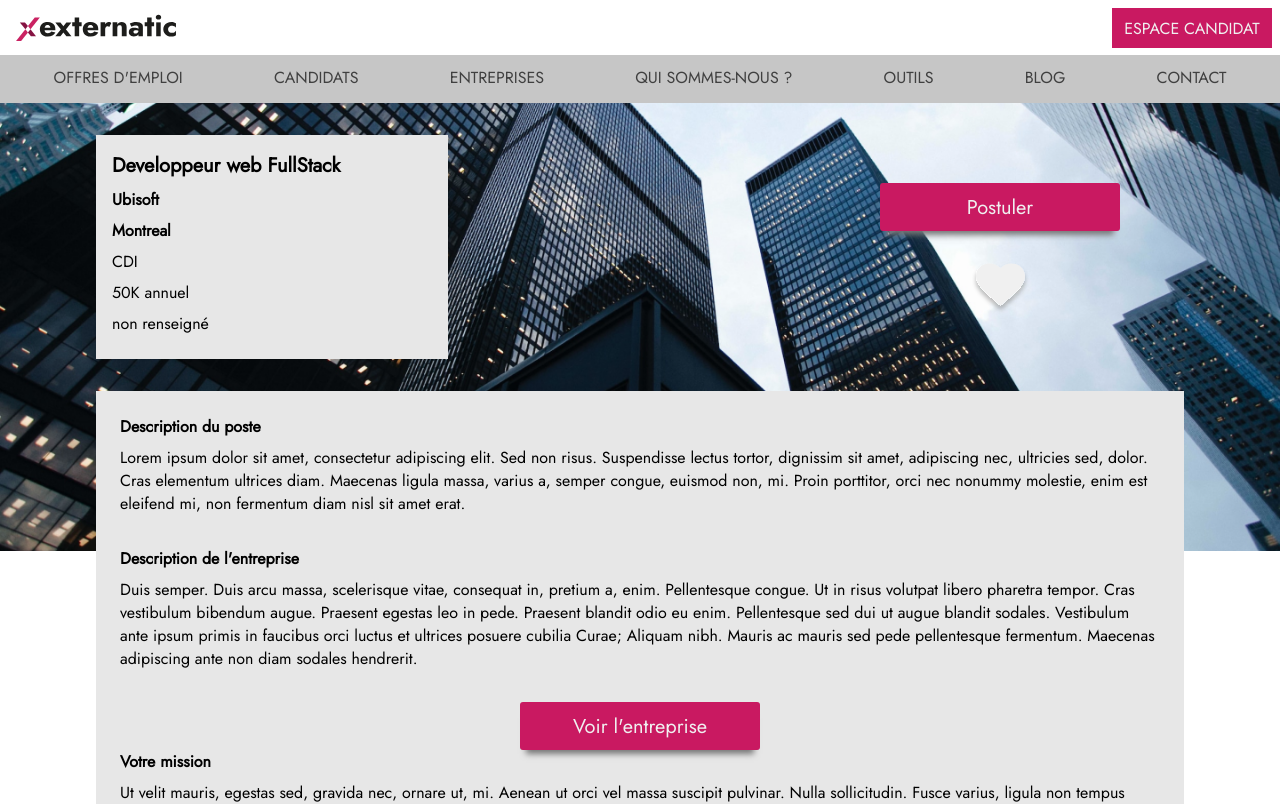
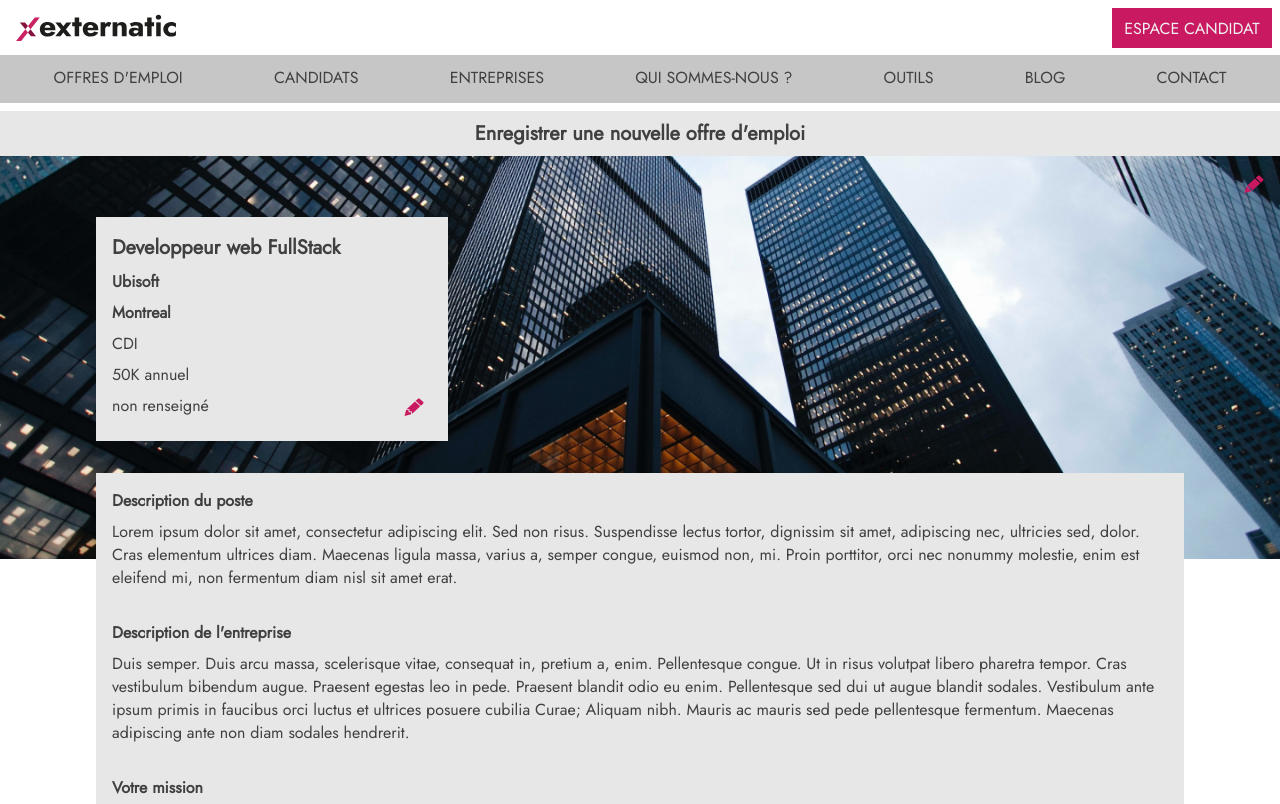
Before and after one commit to ydainna/2022-09-JS-RemoteFR-LesCrewStillants-P3-Externatic, a React (Vite) app in the folder frontend/: page /offerRegister in a window 1280 px wide. Shown: the top 804 px of the page. Built offline with nearby package versions, Linux system fonts and the light colour scheme.

Commit message:
add modal for changing image of banner

```diff
--- a/frontend/src/App.jsx
+++ b/frontend/src/App.jsx
@@ -1,5 +1,5 @@
 import Footer from "@components/Footer/Footer";
-import Offer from "./pages/Offers/Offer";
+import OfferRegister from "./pages/Offers/OfferRegister";
 import Header from "./components/Header/Header";
 
 import "./App.scss";
@@ -8,7 +8,7 @@
   return (
     <div className="App">
       <Header />
-      <Offer />
+      <OfferRegister />
       <Footer />
     </div>
   );
--- a/frontend/src/components/OfferForm/OfferForm.jsx
+++ b/frontend/src/components/OfferForm/OfferForm.jsx
@@ -6,6 +6,7 @@
 import "./OfferForm.scss";
 
 function OfferForm() {
+  const [img, setImg] = useState(offerData[0].img);
   const [nameJob, setNameJob] = useState(offerData[0].nameJob);
   const [nameEntreprise, setNameEntreprise] = useState(
     offerData[0].nameEntreprise
@@ -26,8 +27,11 @@
 
   const [isEditingForm1, setIsEditingForm1] = useState(false);
   const [isEditingForm2, setIsEditingForm2] = useState(false);
+  const [isEditingForm3, setIsEditingForm3] = useState(false);
 
   const [modif, setModif] = useState("Pencil");
+
+  const [showModal, setShowModal] = useState(false);
 
   const images = {
     Pencil,
@@ -52,6 +56,20 @@
     }
   }
 
+  function handleEdit3() {
+    setIsEditingForm3(!isEditingForm3);
+    if (modif === "Pencil") {
+      setModif("Check");
+    } else {
+      setModif("Pencil");
+    }
+  }
+
+  function toggleModal() {
+    handleEdit3();
+    setShowModal(!showModal);
+  }
+
   function handleSubmit(event) {
     event.preventDefault();
     setIsEditingForm1(false);
@@ -61,9 +79,28 @@
   }
 
   return (
-    <section className="container">
+    <section
+      className="container"
+      style={{ backgroundImage: `url(${img})` }}
+      onChange={(event) => setImg(event.target.value)}
+    >
       <div className="titre">
         <h1>Enregistrer une nouvelle offre d'emploi</h1>
+      </div>
+      <div className="banner_top">
+        <button className="button" type="submit" onClick={() => toggleModal()}>
+          <img src={images[modif]} alt="Modif" />
+        </button>
+        {showModal && (
+          <form className="modal_form" onSubmit={handleSubmit}>
+            <p>Changer l'image :</p>
+            <input
+              type="text"
+              value={img}
+              onChange={(event) => setImg(event.target.value)}
+            />
+          </form>
+        )}
       </div>
       <section className="banner_job">
         {isEditingForm1 ? (
--- a/frontend/src/components/OfferForm/OfferForm.scss
+++ b/frontend/src/components/OfferForm/OfferForm.scss
@@ -1,10 +1,9 @@
 @import "../../assets/_variables.scss";
 
 .container {
-  background-image: url(../../assets/offers/bannerOffer.png);
   background-repeat: no-repeat;
   background-size: 100%;
-  height: fit-content;
+  // height: fit-content;
 
   .titre {
     display: flex;
@@ -17,6 +16,36 @@
       font-size: $title-size;
       color: $secondary-color;
       padding: 0.5rem;
+    }
+  }
+}
+
+.banner_top {
+  display: flex;
+  justify-content: flex-end;
+  .button {
+    background-color: transparent;
+    border: none;
+    margin-top: 1rem;
+    margin-right: 0.5rem;
+  }
+  .modal_form {
+    display: flex;
+    flex-direction: row;
+    justify-content: center;
+    align-items: center;
+    background-color: $secondary-color-four;
+    margin-top: 0.5rem;
+    margin-right: 0.5rem;
+    padding: 0.5rem;
+    font-family: $font-stack;
+    border-radius: 3px;
+    box-shadow: 0 8px 10px -8px #777;
+    p {
+      width: 100%;
+    }
+    input {
+      width: 100%;
     }
   }
 }
--- a/frontend/src/services/offerData.jsx
+++ b/frontend/src/services/offerData.jsx
@@ -1,5 +1,8 @@
+import bannerOffer from "@assets/offers/bannerOffer.png";
+
 const offerData = [
   {
+    img: bannerOffer,
     nameJob: "Developpeur web FullStack",
     nameEntreprise: "Ubisoft",
     adressEntreprise: "Montreal",
```
